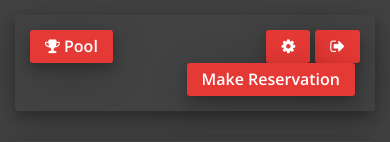
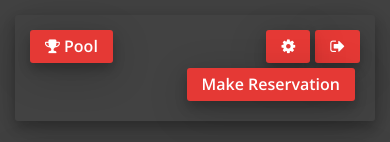
Before and after one commit to RossLYoung/rookie_booking, a Django app: template rookie_booking/booking_calendar/templates/booking_calendar/index.html in a window 390 px wide. Shown: the top 142 px of the page. Run offline with Django 3.2, Linux system fonts and the light colour scheme; the template is opened without the code that fills it, so the values that code supplies are empty; parts of the project's set-up code (start-up, migrations or seed data) failed here and were passed over; some libraries are stand-ins or nearby versions.

Commit message:
menu better on mobile

```diff
--- a/rookie_booking/booking_calendar/templates/booking_calendar/index.html
+++ b/rookie_booking/booking_calendar/templates/booking_calendar/index.html
@@ -6,17 +6,20 @@
         <div class="row">
             <div class="col-xs-12 tab-background">
 
-                <a href="{% url 'booking:pool' %}"                class="btn-accent2 mar-r-5 pull-left"> <i class="fa fa-trophy "></i> Pool</a>
+                <div>
+                    <a href="{% url 'booking:pool' %}"                class="btn-accent2 mar-r-5 pull-left mar-b-5"> <i class="fa fa-trophy "></i> Pool</a>
 
-                <a href="{% url 'account_logout' %}"              class="btn-accent2 pull-right">        <i class="fa fa-sign-out"></i></a>
-                <a href="{% url 'userprofile:profile-details' %}" class="btn-accent2 pull-right mar-r-5"><i class="fa fa-cog"></i></a>
-                <a id="new-booking" href="javascript:void(0)"     class="btn-accent2 pull-right mar-r-5">Make Reservation</a>
+                    <a href="{% url 'account_logout' %}"              class="btn-accent2 pull-right  mar-b-5">        <i class="fa fa-sign-out"></i></a>
+                    <a href="{% url 'userprofile:profile-details' %}" class="btn-accent2 pull-right mar-r-5 mar-b-5"><i class="fa fa-cog"></i></a>
+                    <a id="new-booking" href="javascript:void(0)"     class="btn-accent2 pull-right mar-r-5 mar-b-5">Make Reservation</a>
+                </div>
 
-                {% if user.is_staff %}
-                    <a id="new-booking" href="{% url 'dashboard:index' %}" class="btn-accent2 pull-right mar-r-5">Dashboard</a>
-                    <a id="new-booking" href="{% url 'admin:index' %}"     class="btn-accent2 pull-right mar-r-5">Admin</a>
-                {% endif %}
-
+                <div>
+                    {% if user.is_staff %}
+                        <a id="new-booking" href="{% url 'dashboard:index' %}" class="btn-accent2 pull-right mar-r-5 mar-b-5"><i class="fa fa-tachometer"></i> Dash</a>
+                        <a id="new-booking" href="{% url 'admin:index' %}"     class="btn-accent2 pull-right mar-r-5 mar-b-5">Admin</a>
+                    {% endif %}
+                </div>
             </div>
 
 
--- a/sass/sass/partials/_utilities.scss
+++ b/sass/sass/partials/_utilities.scss
@@ -8,6 +8,10 @@
 
 .mar-r-5{
   margin-right: 5px;
+}
+
+.mar-b-5{
+  margin-bottom: 5px;
 }
 
 .no-mar-v{
```
Also changed, not shown: rookie_booking/booking_calendar/templates/booking_calendar/pool.html (+5 -5 lines), rookie_booking/static/css/project.css.
